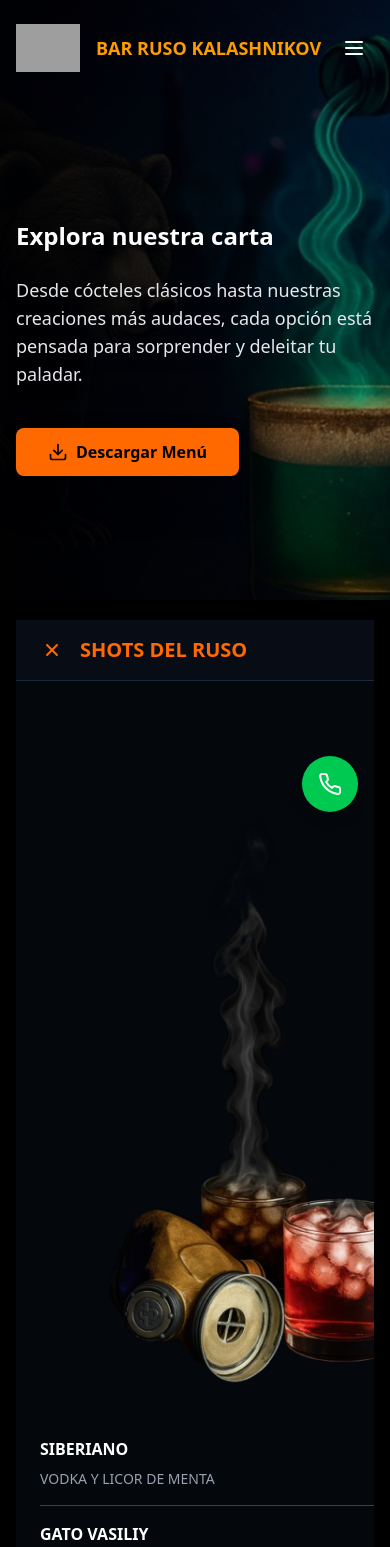
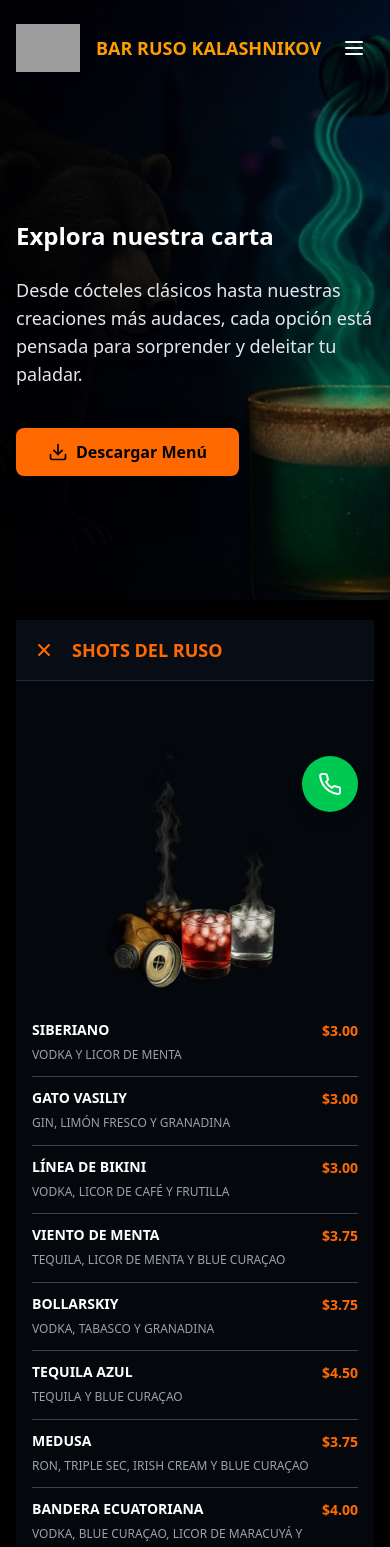
Before and after one commit to Gilson123tenemea/BAR-RUSO-KALASHNIKOV, a Next.js app: page /menu in a window 390 px wide. Shown: the top 1547 px of the page. Built offline with nearby package versions, Linux system fonts and the light colour scheme; grey boxes are pictures that could not be loaded; a web font is replaced by a local one.

Commit message:
correccion responsivo

```diff
--- a/app/menu/page.tsx
+++ b/app/menu/page.tsx
@@ -61,7 +61,7 @@ const menuSections: MenuSection[] = [
     title: "SHOTS FLAMEADOS",
     animationDirection: "left",
     image: "/Imagenes/shot flameado_menu.png",
-    imageSize: { width: 550, height: 500 },
+    imageSize: { width: 450, height: 500 },
     items: [
       { name: "TNT", description: "GIN, TEQUILA, VODKA, RON", price: "$6.00" },
       { name: "BUDA", description: "VODKA, TEQUILA, RON, GIN, TRIPLE SEC Y GRANADINA", price: "$5.00" },
@@ -76,7 +76,7 @@ const menuSections: MenuSection[] = [
     title: "CÓCTELES FLAMEADOS",
     animationDirection: "right",
     image: "/Imagenes/cocteles_flameados_menu.png",
-    imageSize: { width: 550, height: 700 },
+    imageSize: { width: 650, height: 750 },
     items: [
       { name: "Ferrari", description: "Ron, triple sec, blue curaçao, granadina", price: "$5.00" },
       { name: "Lamborghini", description: "Vodka, licor de café, Irish cream, blue curaçao", price: "$5.00" },
@@ -128,7 +128,7 @@ const menuSections: MenuSection[] = [
     title: "CERVEZAS",
     animationDirection: "right",
     image: "/Imagenes/cerveza.png",
-    imageSize: { width: 270, height: 270 },
+    imageSize: { width: 170, height: 300 },
     items: [
       { name: "HEINEKEN (330ML)", description: "", price: "$4.00" },
       { name: "CLUB (550ML)", description: "", price: "$4.00" },
@@ -241,7 +241,7 @@ const menuSections: MenuSection[] = [
     title: "AGUAS Y GASEOSAS",
     animationDirection: "right",
     image: "/Imagenes/aguas y gaseosas.png",
-    imageSize: { width: 1000, height: 350 },
+    imageSize: { width: 250, height: 500 },
     items: [
       { name: "AGUA SIN GAS", description: "", price: "$1.50" },
       { name: "AGUA CON GAS", description: "", price: "$1.50" },
@@ -255,7 +255,7 @@ const menuSections: MenuSection[] = [
     title: "LONG DRINKS",
     animationDirection: "left",
     image: "/Imagenes/Long drinks.png",
-    imageSize: { width: 1000, height: 1300 },
+    imageSize: { width: 1000, height: 1800 },
     items: [
       { name: "TEQUILA SUNRISE", description: "(TEQUILA, JUGO DE NARANJA, GRANADINA)", price: "$6.00" },
       { name: "MARGARITA CLÁSICA", description: "(TEQUILA, LIMÓN FRESCO, TRIPLE SEC)", price: "$7.00" },
@@ -302,7 +302,7 @@ const menuSections: MenuSection[] = [
     title: "BEBIDAS CALIENTES",
     animationDirection: "left",
     image: "/Imagenes/bebidascalientes.png",
-    imageSize: { width: 400, height: 200 },
+    imageSize: { width: 150, height: 150 },
     items: [
       { name: "VINO HERVIDO", description: "(VINO, RON, ESPECIAS PROCESADAS ARTESANALMENTE)", price: "$5.00" },
       { name: "CANELAZO", description: "(AGUARDIENTE, NARANJILLA, CANELA)", price: "$5.00" }
@@ -485,6 +485,8 @@ function MenuSectionItem({
   const defaultSize = { width: 256, height: 256 }
   const imageSize = section.imageSize || defaultSize
 
+
+
   return (
     <motion.div
       initial={{ y: 30, opacity: 0 }}
@@ -494,7 +496,7 @@ function MenuSectionItem({
     >
       <motion.button
         onClick={onToggle}
-        className="w-full flex items-center justify-between py-4 px-6 bg-gray-900/50 hover:bg-gray-800/50 transition-colors border-b border-gray-800"
+        className="w-full flex items-center justify-between py-4 px-4 md:px-6 bg-gray-900/50 hover:bg-gray-800/50 transition-colors border-b border-gray-800"
         whileHover={{ scale: 1.01 }}
         whileTap={{ scale: 0.99 }}
       >
@@ -502,7 +504,7 @@ function MenuSectionItem({
           <motion.div animate={{ rotate: isOpen ? 45 : 0 }} transition={{ duration: 0.2 }}>
             <Plus className="w-6 h-6 text-orange-500" />
           </motion.div>
-          <span className="text-xl font-semibold text-orange-500">{section.title}</span>
+          <span className="text-lg md:text-xl font-semibold text-orange-500">{section.title}</span>
         </div>
       </motion.button>
 
@@ -527,9 +529,9 @@ function MenuSectionItem({
             transition={{ duration: 0.3, ease: "easeInOut" }}
             className="overflow-hidden bg-gray-900/30"
           >
-            <div className="p-6">
+            <div className="p-4 md:p-6">
               {section.items.length > 0 ? (
-                <div className="grid md:grid-cols-2 gap-8 items-start">
+                <div className="flex flex-col lg:grid lg:grid-cols-2 gap-6 lg:gap-8 items-start">
                   {/* Contenedor de la imagen */}
                   <motion.div
                     initial={{ scale: 0, rotate: -90 }}
@@ -540,7 +542,10 @@ function MenuSectionItem({
                       type: "spring",
                       bounce: 0.3,
                     }}
-                    className={`flex justify-center ${section.animationDirection === "left" ? "md:order-1" : "md:order-2"
+                    className={`flex justify-center w-full order-1 ${
+                      section.animationDirection === "left"
+                        ? "lg:order-1"
+                        : "lg:order-2"
                     }`}
                   >
                     <motion.div
@@ -549,30 +554,52 @@ function MenuSectionItem({
                         rotate: [0, -3, 3, 0],
                         transition: { duration: 0.4 },
                       }}
-                      className="relative"
+                      className="relative flex justify-center"
                     >
                       {section.image.startsWith('/') ? (
-                        <div
-                          className="relative"
-                          style={{
-                            width: `${imageSize.width}px`,
-                            height: `${imageSize.height}px`
-                          }}
-                        >
+                        <div className="relative flex justify-center w-full">
+                          {/* Imagen para Desktop */}
+                          <div className="hidden lg:block relative">
                             <Image
                               src={section.image}
                               alt={section.title}
-                            fill
-                            className="object-contain"
-                            sizes={`${Math.max(imageSize.width, imageSize.height)}px`}
+                              width={imageSize.width}
+                              height={imageSize.height}
+                              className="object-contain max-w-full h-auto"
+                              style={{
+                                maxWidth: `${imageSize.width}px`,
+                                maxHeight: '70vh'
+                              }}
+                              sizes={`(min-width: 1024px) ${imageSize.width}px, 280px`}
                             />
                           </div>
+
+                          {/* Imagen para Mobile */}
+                          <div className="block lg:hidden relative mx-auto">
+                            <Image
+                              src={section.image}
+                              alt={section.title}
+                              width={280}
+                              height={300}
+                              className="object-contain w-full h-auto"
+                              style={{
+                                maxWidth: '280px',
+                                maxHeight: '300px'
+                              }}
+                              sizes="280px"
+                            />
+                          </div>
+                        </div>
                       ) : (
+                        <div className="flex justify-center w-full">
+                          {/* Placeholder para Desktop */}
                           <div
-                          className="bg-gray-800 rounded-lg flex items-center justify-center relative overflow-hidden"
+                            className="hidden lg:block bg-gray-800 rounded-lg flex items-center justify-center relative overflow-hidden"
                             style={{
                               width: `${imageSize.width}px`,
-                            height: `${imageSize.height}px`
+                              height: `${imageSize.height}px`,
+                              maxWidth: '100%',
+                              maxHeight: '70vh'
                             }}
                           >
                             <motion.div
@@ -591,12 +618,41 @@ function MenuSectionItem({
                               <span className="text-sm">{section.image}</span>
                             </div>
                           </div>
+
+                          {/* Placeholder para Mobile */}
+                          <div
+                            className="block lg:hidden bg-gray-800 rounded-lg flex items-center justify-center relative overflow-hidden mx-auto"
+                            style={{
+                              width: '280px',
+                              height: '300px'
+                            }}
+                          >
+                            <motion.div
+                              animate={{
+                                scale: [1, 1.1, 1],
+                                opacity: [0.3, 0.6, 0.3],
+                              }}
+                              transition={{
+                                duration: 1.5,
+                                repeat: Number.POSITIVE_INFINITY,
+                                ease: "easeInOut",
+                              }}
+                              className="absolute inset-0 bg-gradient-to-r from-orange-500/20 to-red-500/20 rounded-lg"
+                            />
+                            <div className="text-gray-400 text-center z-10">
+                              <span className="text-xs">{section.image}</span>
+                            </div>
+                          </div>
+                        </div>
                       )}
                     </motion.div>
                   </motion.div>
 
                   {/* Contenedor del menú */}
-                  <div className={`space-y-4 ${section.animationDirection === "left" ? "md:order-2" : "md:order-1"
+                  <div className={`space-y-3 md:space-y-4 w-full order-2 ${
+                    section.animationDirection === "left"
+                      ? "lg:order-2"
+                      : "lg:order-1"
                   }`}>
                     {section.items.map((item, itemIndex) => (
                       <motion.div
@@ -604,19 +660,27 @@ function MenuSectionItem({
                         initial={{ y: 20, opacity: 0 }}
                         animate={{ y: 0, opacity: 1 }}
                         transition={{ delay: itemIndex * 0.05, duration: 0.3 }}
-                        className="border-b border-gray-700 pb-4"
+                        className="border-b border-gray-700 pb-3 md:pb-4"
                       >
-                        <div className="flex justify-between items-start mb-2">
-                          <h3 className="font-semibold text-white">{item.name}</h3>
-                          <span className="text-orange-500 font-bold">{item.price}</span>
+                        <div className="flex justify-between items-start mb-1 md:mb-2 gap-2">
+                          <h3 className="font-semibold text-white text-sm md:text-base leading-tight flex-1">
+                            {item.name}
+                          </h3>
+                          <span className="text-orange-500 font-bold text-sm md:text-base whitespace-nowrap ml-2">
+                            {item.price}
+                          </span>
                         </div>
-                        <p className="text-gray-400 text-sm">{item.description}</p>
+                        {item.description && (
+                          <p className="text-gray-400 text-xs md:text-sm leading-relaxed pr-2">
+                            {item.description}
+                          </p>
+                        )}
                       </motion.div>
                     ))}
                   </div>
                 </div>
               ) : (
-                <div className="text-center py-8">
+                <div className="text-center py-6 md:py-8">
                   <motion.div
                     initial={{ scale: 0, rotate: -90 }}
                     animate={{ scale: 1, rotate: 0 }}
@@ -626,30 +690,73 @@ function MenuSectionItem({
                       type: "spring",
                       bounce: 0.3,
                     }}
+                    className="flex justify-center"
                   >
-                    <div
-                      className="flex items-center justify-center mx-auto mb-4 relative"
-                      style={{
-                        width: `${imageSize.width}px`,
-                        height: `${imageSize.height}px`
-                      }}
-                    >
+                    <div className="flex items-center justify-center relative">
                       {section.image.startsWith('/') ? (
+                        <>
+                          {/* Imagen para Desktop */}
+                          <div className="hidden lg:block relative">
                             <Image
                               src={section.image}
                               alt={section.title}
-                          fill
-                          className="object-contain"
-                          sizes={`${Math.max(imageSize.width, imageSize.height)}px`}
+                              width={imageSize.width}
+                              height={imageSize.height}
+                              className="object-contain max-w-full h-auto"
+                              style={{
+                                maxWidth: `${imageSize.width}px`,
+                                maxHeight: '70vh'
+                              }}
+                              sizes={`(min-width: 1024px) ${imageSize.width}px, 280px`}
                             />
+                          </div>
+
+                          {/* Imagen para Mobile */}
+                          <div className="block lg:hidden relative">
+                            <Image
+                              src={section.image}
+                              alt={section.title}
+                              width={280}
+                              height={300}
+                              className="object-contain w-full h-auto"
+                              style={{
+                                maxWidth: '280px',
+                                maxHeight: '300px'
+                              }}
+                              sizes="280px"
+                            />
+                          </div>
+                        </>
                       ) : (
-                        <div className="bg-gray-800 rounded-lg w-full h-full flex items-center justify-center">
+                        <>
+                          {/* Placeholder Desktop */}
+                          <div
+                            className="hidden lg:block bg-gray-800 rounded-lg flex items-center justify-center"
+                            style={{
+                              width: `${imageSize.width}px`,
+                              height: `${imageSize.height}px`,
+                              maxWidth: '100%',
+                              maxHeight: '70vh'
+                            }}
+                          >
                             <span className="text-gray-400 text-sm text-center">{section.image}</span>
                           </div>
+
+                          {/* Placeholder Mobile */}
+                          <div
+                            className="block lg:hidden bg-gray-800 rounded-lg flex items-center justify-center"
+                            style={{
+                              width: '280px',
+                              height: '300px'
+                            }}
+                          >
+                            <span className="text-gray-400 text-xs text-center">{section.image}</span>
+                          </div>
+                        </>
                       )}
                     </div>
                   </motion.div>
-                  <p className="text-gray-400">Próximamente disponible</p>
+                  <p className="text-gray-400 mt-4 text-sm md:text-base">Próximamente disponible</p>
                 </div>
               )}
             </div>
```
Lines whose indentation alone changed are shown as unchanged.
